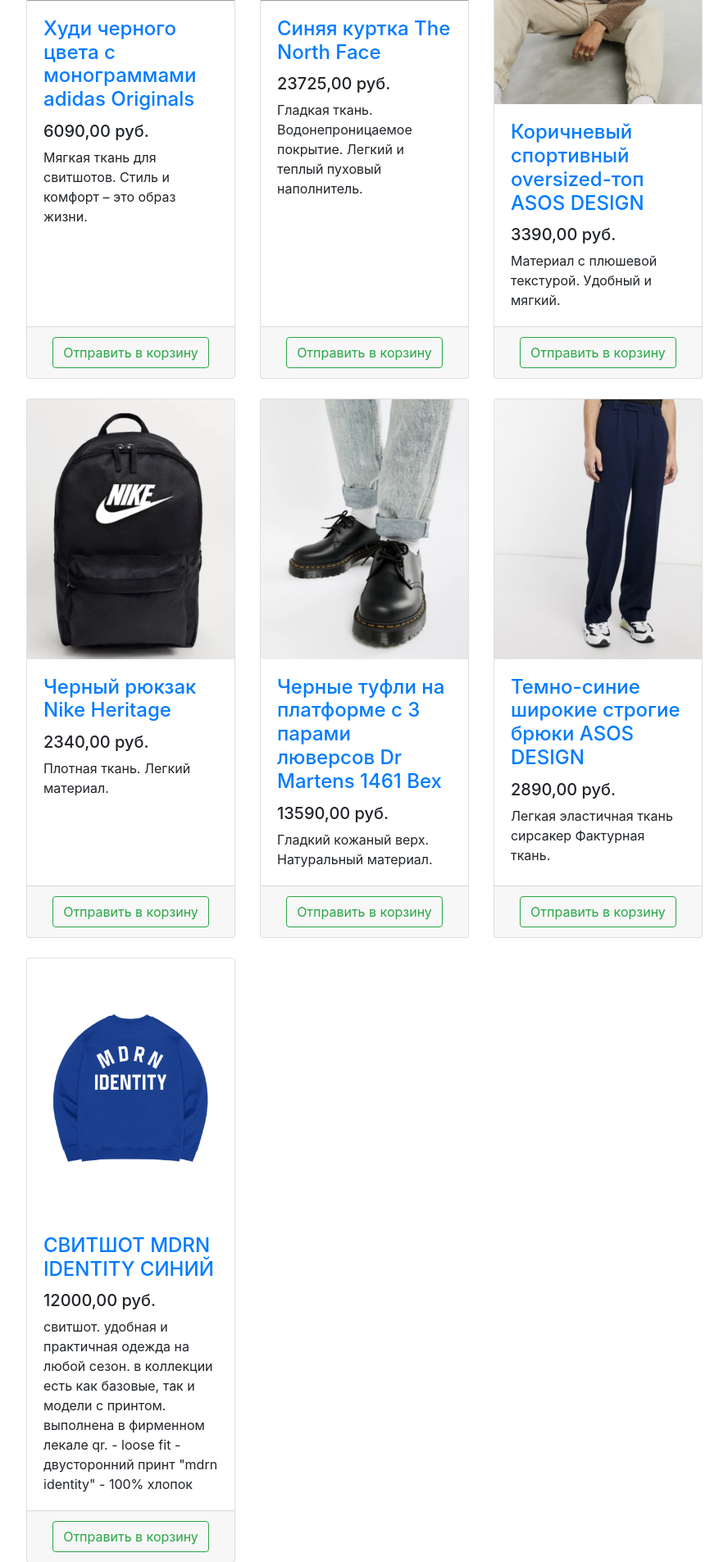
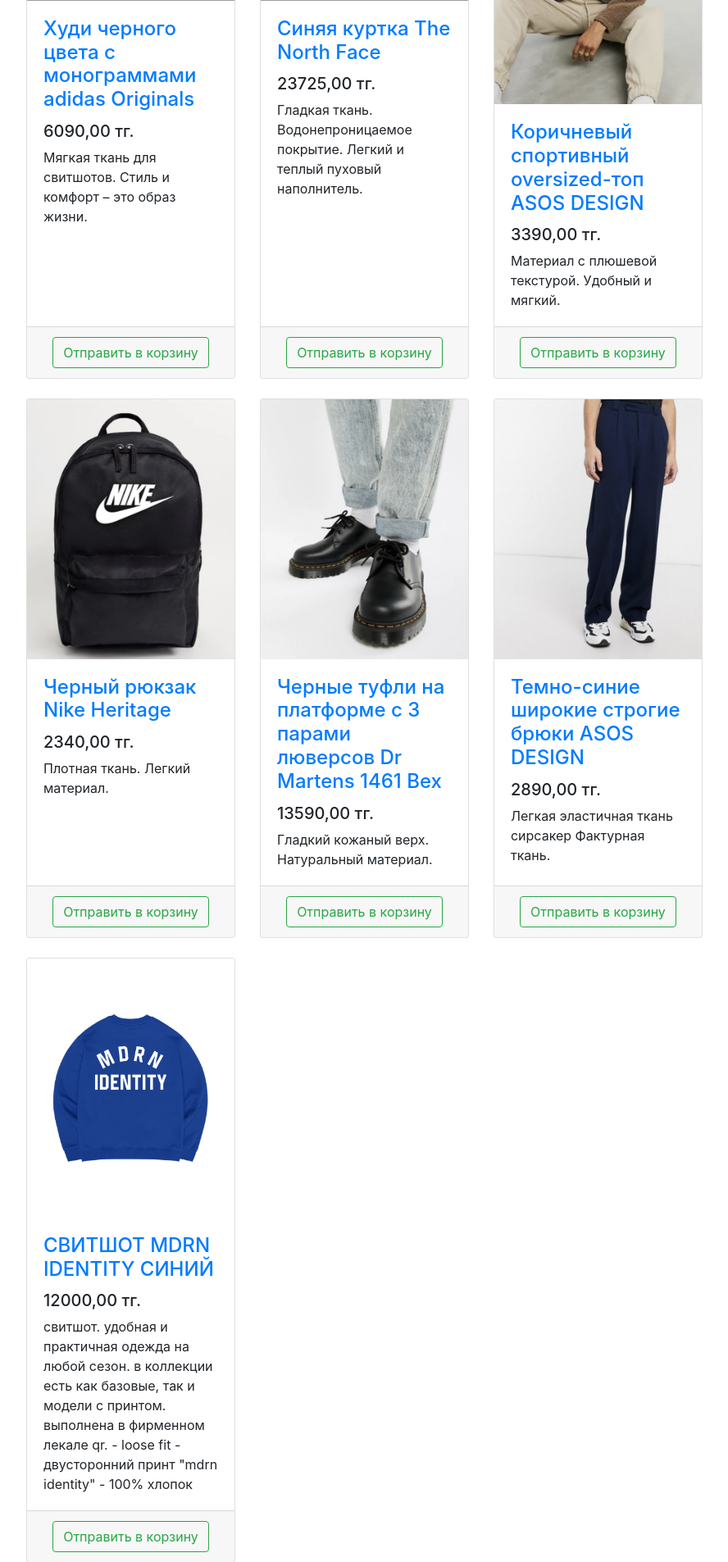
Before and after one commit to Kukabay0404/store_project, a Django app: template store/products/templates/products/products.html in a window 1280 px wide. Shown: the part 789-2694 px from the top of the page at 82% size, without its empty margins (338-1226 px from the left). Run offline with Django 4.2, Linux system fonts and the light colour scheme; the template is opened without the code that fills it: values that come from a table or form of the project are taken from there, others are empty; data comes from the database, SQL or seed files in the repository; both versions use the stored data as it was after the commit; some libraries are stand-ins or nearby versions; grey boxes are pictures that could not be loaded.

Commit message:
Project is done

```diff
--- a/store/products/templates/products/products.html
+++ b/store/products/templates/products/products.html
@@ -66,7 +66,7 @@
                             <h4 class="card-title">
                                 <a href="#">{{product.name}}</a>
                             </h4>
-                            <h5>{{product.price}} руб.</h5>
+                            <h5>{{product.price}} тг.</h5>
                             <p class="card-text">{{product.description}}</p>
                         </div>
                         <div class="card-footer text-center">
```
Also changed, not shown: store/db.sqlite3, store/media/products_images/blue_sweatshot.jpeg (added).
